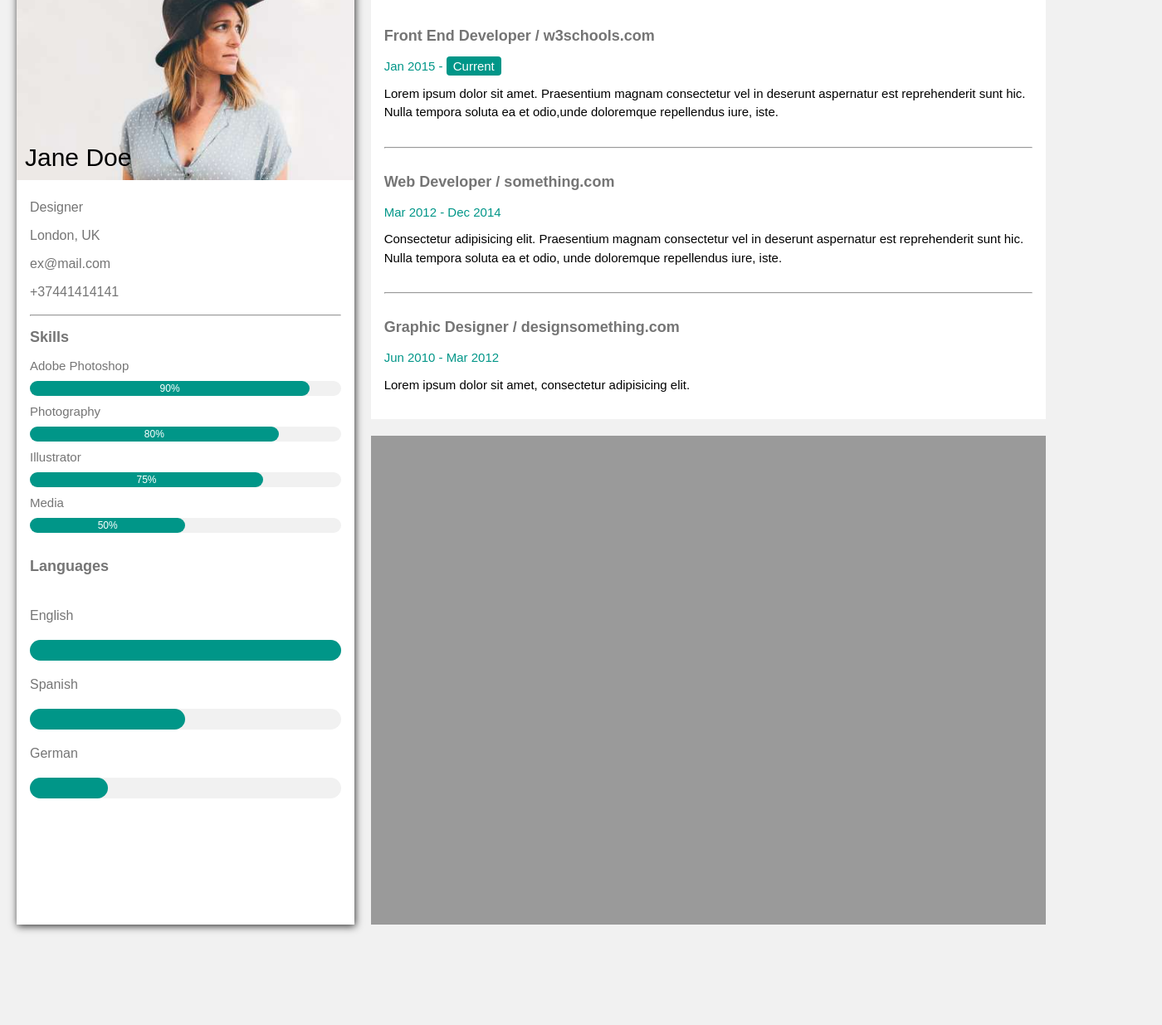
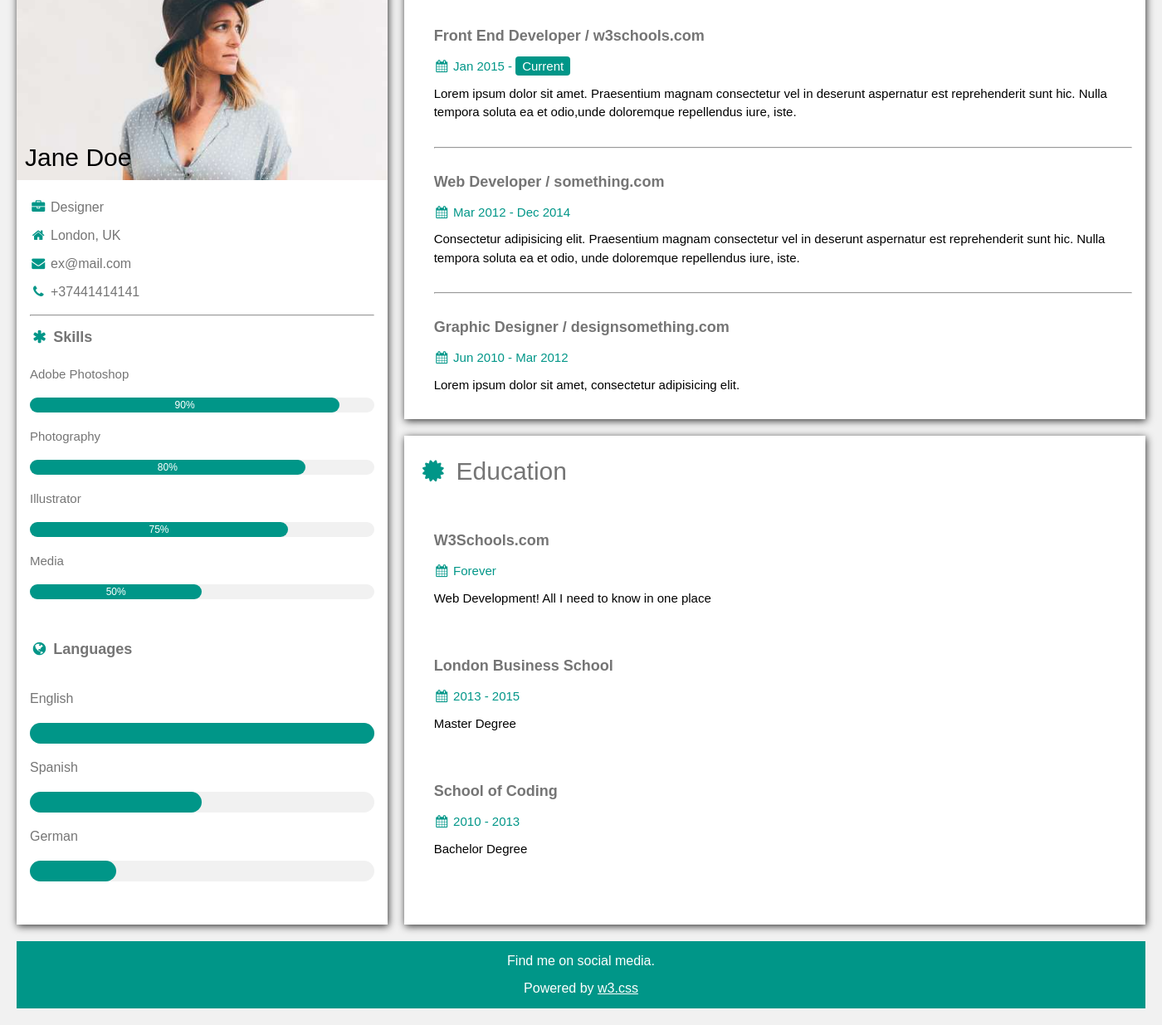
Before and after one commit to Softconstruct-internship/Html-Task-6, a website: page index.html in a window 1280 px wide. Shown: the part 103-1338 px from the top of the page at 83% size, 1400 px wide, since content can reach past the window. Before the commit the page ends 1257 px from the top, so only its background shows below. Drawn offline with Linux system fonts and the light colour scheme.

Commit message:
added all icon to project

```diff
--- a/index.html
+++ b/index.html
@@ -5,6 +5,7 @@
     <meta charset="UTF-8">
     <meta name="viewport" content="width=device-width, initial-scale=1.0">
     <link rel="stylesheet" href="./css/style.css">
+    <link rel="stylesheet" href="https://cdnjs.cloudflare.com/ajax/libs/font-awesome/4.7.0/css/font-awesome.min.css">
     <title>Document</title>
 </head>
 
@@ -21,24 +22,31 @@
                 <div class="nav_desc">
                     <div class="desc_item">
                         <span class='desc_item_logo'></span>
+                        <i class="fa fa-briefcase fa-fw w3-margin-right w3-large w3-text-teal"></i>
                         <span class='desc_item_name'>Designer</span>
                     </div>
                     <div class="desc_item">
                         <span class='desc_item_logo'></span>
+                        <i class="fa fa-home fa-fw w3-margin-right w3-large w3-text-teal" ></i>
                         <span class='desc_item_name'>London, UK</span>
                     </div>
                     <div class="desc_item">
                         <span class='desc_item_logo'></span>
+                        <i class="fa fa-envelope fa-fw w3-margin-right w3-large w3-text-teal" ></i>
                         <span class='desc_item_name'>ex@mail.com</span>
                     </div>
                     <div class="desc_item">
                         <span class='desc_item_logo'></span>
+                        <i class="fa fa-phone fa-fw w3-margin-right w3-large w3-text-teal"></i>
                         <span class='desc_item_name'>+37441414141</span>
                     </div>
                 </div>
                 <hr>
                 <div class="main-skills-container">
-                    <h2 class="skills-header">Skills</h2>
+                    <h2 class="skills-header">
+                        <i class="fa fa-asterisk fa-fw w3-margin-right w3-text-teal" ></i>
+                        Skills
+                    </h2>
                     <p class='skill_element_name'>Adobe Photoshop</p>
                     <div class="percent">
                         <span class="percent_value" style="width: 90%">
@@ -65,7 +73,9 @@
                     </div>
                 </div>
                 <div class="main_skills_container_language">
-                    <h2 class="skills-header-languages">Languages</h2>
+                    <h2 class="skills-header-languages">
+                        <i class="fa fa-globe fa-fw w3-margin-right w3-text-teal"></i> Languages
+                    </h2>
                     <p class='skill_element_name'>English</p>
                     <div class="percent">
                         <span class="percent_value" style="width: 100%">
@@ -85,11 +95,19 @@
         </nav>
 
         <section class="work_experience">
-            <h1>Work Experience</h1>
-            <div class="main_work_experience">
+            <h1>
+                <i class="fa fa-suitcase fa-fw w3-margin-right w3-xxlarge w3-text-teal"></i> Work
+                Experience
+            </h1>
+            <div class="main_section">
                 <div class="section_element">
                     <h2 class="section_experience_header">Front End Developer / w3schools.com</h2>
-                    <p class="section_experience_date"> Jan 2015 - <span class='current_date'>Current</span> </p>
+
+                    <p class="section_experience_date">
+                        <i class=" fa fa-calendar fa-fw w3-margin-right"></i>
+
+                        Jan 2015 - <span class='current_date'>Current</span>
+                    </p>
                     <p class="text">Lorem ipsum dolor sit amet. Praesentium
                         magnam consectetur vel in deserunt aspernatur
                         est reprehenderit sunt hic. Nulla tempora soluta
@@ -101,7 +119,10 @@
 
                 <div class="section_element">
                     <h2 class="section_experience_header">Web Developer / something.com</h2>
-                    <p class="section_experience_date">Mar 2012 - Dec 2014 </p>
+                    <p class="section_experience_date">
+                        <i class=" fa fa-calendar fa-fw w3-margin-right"></i>
+                        Mar 2012 - Dec 2014
+                    </p>
                     <p class="text">Consectetur adipisicing elit.
                         Praesentium magnam consectetur
                         vel in deserunt aspernatur est
@@ -114,7 +135,10 @@
 
                 <div class="section_element">
                     <h2 class="section_experience_header">Graphic Designer / designsomething.com</h2>
-                    <p class="section_experience_date">Jun 2010 - Mar 2012 </p>
+                    <p class="section_experience_date">
+                        <i class=" fa fa-calendar fa-fw w3-margin-right"></i>
+                        Jun 2010 - Mar 2012
+                    </p>
                     <p class="text">Lorem ipsum dolor sit amet,
                         consectetur adipisicing elit.</p>
                 </div>
@@ -125,11 +149,43 @@
 
         <section class="education">
 
+            <h1>
+                <i class="fa fa-certificate fa-fw w3-margin-right w3-xxlarge w3-text-teal" ></i>
+                Education
+            </h1>
+            <div class="main_section">
+                <div class="section_element">
+                    <h2 class="section_experience_header">W3Schools.com</h2>
+                    <p class="section_experience_date">
+                        <i class=" fa fa-calendar fa-fw w3-margin-right"></i>
+                        Forever
+                    </p>
+                    <p class="text">Web Development! All I need to know in one place</p>
+                </div>
+                <div class="section_element">
+                    <h2 class="section_experience_header">London Business School</h2>
+                    <p class="section_experience_date">
+                        <i class=" fa fa-calendar fa-fw w3-margin-right"></i>
+                        2013 - 2015
+                    </p>
+                    <p class="text">Master Degree</p>
+                </div>
+                <div class="section_element">
+                    <h2 class="section_experience_header">School of Coding</h2>
+                    <p class="section_experience_date">
+                        <i class=" fa fa-calendar fa-fw w3-margin-right"></i>
+                        2010 - 2013
+                    </p>
+                    <p class="text">Bachelor Degree</p>
+                </div>
+            </div>
+
         </section>
 
         <footer class="footer">
-            <div>
-
+            <div class='footer_container'>
+                <small>Find me on social media.</small>
+                <p>Powered by <a href="#">w3.css</a> </p>
             </div>
         </footer>
     </main>
--- a/scss/_education.scss
+++ b/scss/_education.scss
@@ -0,0 +1,11 @@
+.education {
+    padding: 0.01em 16px;
+    color: #757575 !important;
+    h1 {
+        padding-top: 16px !important;
+        padding-bottom: 16px !important;
+        font-size: $section_header_font_size;
+        font-weight: 400;
+        margin: 10px 0;
+    }
+}
--- /dev/null
+++ b/scss/_footer.scss
@@ -0,0 +1,13 @@
+.footer_container {
+    color: #fff;
+    text-align: center;
+    small {
+        font-size: 16px;
+    }
+    p {
+        margin-top: 15px;
+        a {
+            color: #fff;
+        }
+    }
+}
--- a/scss/_nav.scss
+++ b/scss/_nav.scss
@@ -43,6 +43,7 @@
     .skill_element_name {
         font-size: $navbar_skill_fontsize;
         font-weight: $navbar_skill_fontweight;
+        padding: 10px 0px 10px;
     }
     .percent {
         .percent_value {
@@ -54,19 +55,20 @@
     }
 }
 .main_skills_container_language {
+    .skills-header-languages {
+        padding: 40px 0 20px 0;
+    }
     .percent {
         .percent_value {
             height: 25px;
             background-color: $background-color-skill;
         }
-
     }
-    .skill_element_name{
+    .skill_element_name {
         padding: 20px 0 20px 0;
     }
 
-   .skills-header-languages {
-        font-size: 18px!important;
-        padding: 20px 0 20px 0;
+    .skills-header-languages {
+        font-size: 18px !important;
     }
 }
--- a/scss/_variables.scss
+++ b/scss/_variables.scss
@@ -9,3 +9,4 @@ $navbar_skill_fontweight : normal;
 $color-skill: #fff!important;
 $background-color-skill: #009688!important;
 $section_header_font_size : 30px;
+$icon_main_color:#009688!important;
--- a/scss/_work-experience.scss
+++ b/scss/_work-experience.scss
@@ -5,11 +5,12 @@
         padding-top: 16px !important;
         padding-bottom: 16px !important;
         font-size: $section_header_font_size;
-        padding-left: 50px;
         font-weight: 400;
         margin: 10px 0;
     }
 }
+.main_section{
+    padding-left: 20px;
 
     .section_element {
         padding: 30px 0 30px 0;
@@ -21,6 +22,8 @@
             color: black !important;
         }
     }
+}
+
 
 .section_experience_header {
     font-weight: bolder;
--- a/scss/main.scss
+++ b/scss/main.scss
@@ -3,30 +3,33 @@
 @import "nav";
 @import "work-experience";
 @import "education";
+@import "footer";
 
 * {
   margin: 0;
   font-family: sans-serif;
-  max-width: 1400px;
-
-}
-body{
-  background-color: #f1f1f1!important;
 }
 
+body {
+  background-color: #f1f1f1 !important;
+  margin-left: auto;
+  margin-right: auto;
+  width: 1400px;
+}
+i{
+  color:$icon_main_color;
+}
 .main_container {
-
   padding: 20px;
   display: grid;
   grid-template-columns: 1fr 2fr;
-  grid-template-rows:  1fr 1fr ;
+  grid-template-rows: 1fr 1fr;
   gap: 20px;
   min-height: 100vh;
   grid-template-areas:
-  'left_column work_experience'
-  'left_column education'
-  'footer footer'
-  ;
+    "left_column work_experience"
+    "left_column education"
+    "footer footer";
 }
 
 .left_column {
@@ -41,14 +44,24 @@ body{
 .work_experience {
   grid-area: work_experience;
   background-color: white;
+  @include box-shadow(1px, 2px, 9px, #333);
+  .percent {
+    @include percent(2px, blue);
+  }
 }
 
 .education {
   grid-area: education;
-  background-color: rgb(154, 154, 154);
+  background-color: white;
+  @include box-shadow(1px, 2px, 9px, #333);
+  .percent {
+    @include percent(2px, blue);
+  }
 }
 
 .footer {
   grid-area: footer;
-  background-color: rgb(193, 193, 193);
+  padding: 15px;
+  background-color: #009688;
+
 }
```
Also changed, not shown: css/style.css. Lines whose indentation alone changed are shown as unchanged.
